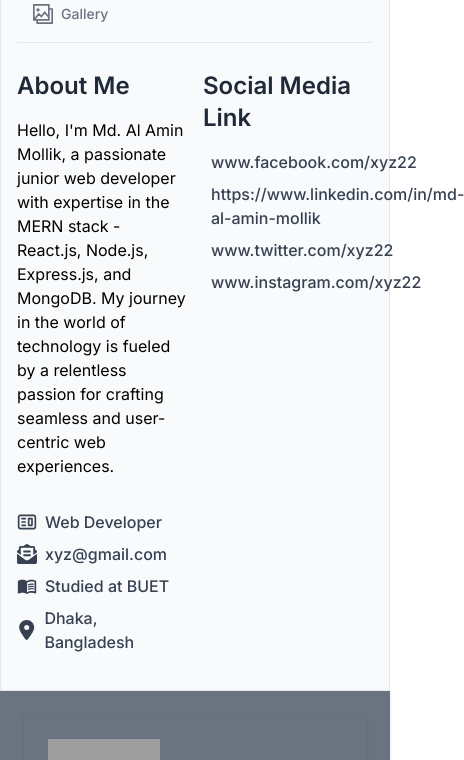
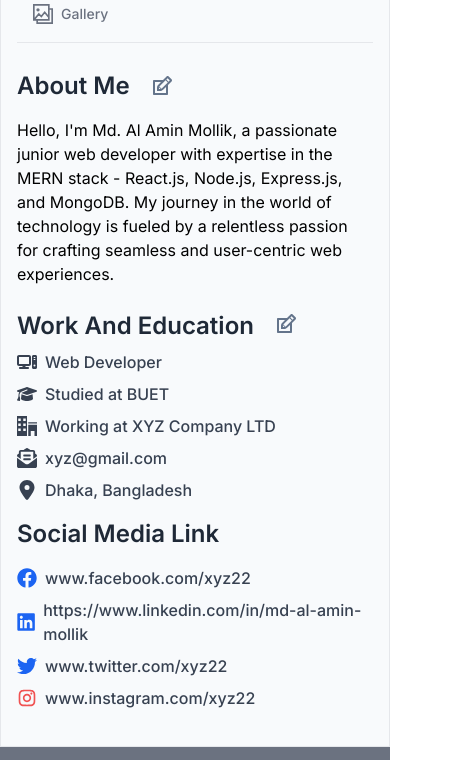
Before and after one commit to Alamin-22/Article-publishing-website-Client, a Next.js app: page /dashboardlayout/my-profile in a window 390 px wide. Shown: the part 665-1425 px from the top of the page, 464 px wide, since content can reach past the window. Built offline with nearby package versions, Linux system fonts and the light colour scheme; no server answers; grey boxes are pictures that could not be loaded.

Commit message:
redesign edit section into my profile

```diff
--- a/src/Components/MyProfileComponents/ProfileDetails.jsx
+++ b/src/Components/MyProfileComponents/ProfileDetails.jsx
@@ -7,19 +7,25 @@ import { FaFacebook } from "react-icons/fa";
 import { FaLinkedin } from "react-icons/fa";
 import { RiInstagramLine } from "react-icons/ri";
 import { FaTwitter } from "react-icons/fa";
-
+import { TiEdit } from "react-icons/ti";
+import { Textarea } from 'flowbite-react';
+import { FaGraduationCap } from "react-icons/fa6";
+import { FloatingLabel } from 'flowbite-react';
+import { ImOffice } from "react-icons/im";
+import { FaComputer } from "react-icons/fa6";
+import { TbBuildingBank } from "react-icons/tb";
 
 
 
 const ProfileDetails = ({ ProfileInfo }) => {
 
-    const [editMode, setEditMode] = useState(false);
+    const [editAbout, setEditAbout] = useState(false);
     const [editWorkEdu, setEditWorkEdu] = useState(false);
     const [editSocial, setEditSocial] = useState(false);
 
     // Toggle Related Func
-    const handleEditClick = () => {
-        setEditMode(!editMode);
+    const handleEditAbout = () => {
+        setEditAbout(!editAbout);
     };
     const handleEditWorkEdu = () => {
         setEditWorkEdu(!editWorkEdu);
@@ -98,28 +104,86 @@ const ProfileDetails = ({ ProfileInfo }) => {
     return (
         <div>
             <div className='grid grid-cols-4 mt-2 gap-4'>
-                <div className='col-span-2'>
+                <div className='col-span-4 md:col-span-2'>
+                    <div className='flex gap-5'>
                         <h2 className='text-2xl font-semibold text-gray-800 mb-4'>About Me</h2>
+                        <TiEdit onClick={handleEditAbout} className='mt-1 cursor-pointer text-slate-500 hover:text-slate-800 text-2xl' />
+                    </div>
+                    <div>
+                        {
+                            editAbout ?
+                                <> <form onSubmit={handleAbout}>
+                                    <div className="max-w-md">
+                                        <Textarea name='About' id="comment" placeholder="Write ABout Yourself..." required rows={8} />
+                                    </div>
+                                </form>
+                                </>
+                                :
+                                <>
                                     <p>
                                         Hello, I'm Md. Al Amin Mollik, a passionate junior web developer with expertise in the MERN stack - React.js, Node.js, Express.js, and MongoDB. My journey in the world of technology is fueled by a relentless passion for crafting seamless and user-centric web experiences.
                                     </p>
-                    <div className='mt-8 space-y-2 text-gray-700'>
+                                </>
+                        }
+
+
+                    </div>
+                    <div className='flex gap-5 items-center'>
+                        <h2 className='text-2xl font-semibold text-gray-800 mt-6'>Work And Education</h2>
+                        <TiEdit onClick={handleEditWorkEdu} className='mt-5 cursor-pointer text-slate-500 hover:text-slate-800 text-2xl' />
+                    </div>
+                    <div>
+                        {
+                            editWorkEdu ?
+                                <>
+                                    <div className='mt-4'>
+                                        <div className=' relative   '>
+                                            <FaComputer className='absolute z-30 mt-3 ml-3 text-xl' />
+                                            <FloatingLabel className='pl-10' variant="outlined" label="Add Work Sector" />
+                                        </div>
+                                        <div className=' relative   '>
+                                            <TbBuildingBank className='absolute z-30 mt-3 ml-3 text-xl' />
+                                            <FloatingLabel  className='pl-10' variant="outlined" label="Add Your Institute" />
+                                        </div>
+                                        <div className=' relative   '>
+                                            <ImOffice className='absolute z-30 mt-3 ml-3 text-xl' />
+                                            <FloatingLabel  className='pl-10' variant="outlined" label="Add Your Work Company" />
+                                        </div>
+                                        <div className=' relative  '>
+                                            <FaLocationDot className='absolute z-30 mt-3 ml-3 text-xl' />
+                                            <FloatingLabel className='pl-10'  variant="outlined" label="Add Your Current City" />
+                                        </div>
+
+                                    </div>
+                                </>
+                                :
+                                <>
+                                    <div className='mt-2 space-y-2 text-gray-700'>
                                         <p className='flex items-center gap-2 font-medium'>
-                            <CgWebsite className='text-xl ' /> Web Developer
+                                            <FaComputer className='text-xl ' /> Web Developer
+                                        </p>
+                                        <p className='flex items-center gap-2 font-medium'>
+                                            <FaGraduationCap className='text-xl ' /> Studied at BUET
+                                        </p>
+                                        <p className='flex items-center gap-2 font-medium'>
+                                            <ImOffice className='text-xl ' /> Working at XYZ Company LTD
                                         </p>
                                         <p className='flex items-center gap-2 font-medium'>
                                             <FaEnvelopeOpenText className='text-xl ' /> xyz@gmail.com
                                         </p>
                                         <p className='flex items-center gap-2 font-medium'>
-                            <MdOutlineMenuBook className='text-xl ' /> Studied at BUET
-                        </p>
-                        <p className='flex items-center gap-2 font-medium'>
                                             <FaLocationDot className='text-xl ' /> Dhaka, Bangladesh
                                         </p>
                                     </div>
+                                </>
+                        }
+
 
                     </div>
-                <div className='col-span-2'>
+
+
+                </div>
+                <div className='col-span-4 md:col-span-2'>
                     <h2 className='text-2xl font-semibold text-gray-800 mb-4'>Social Media Link</h2>
                     <div className=' space-y-2 text-gray-700'>
                         <p className='flex items-center gap-2 font-medium'>
```
Lines whose indentation alone changed are shown as unchanged.
